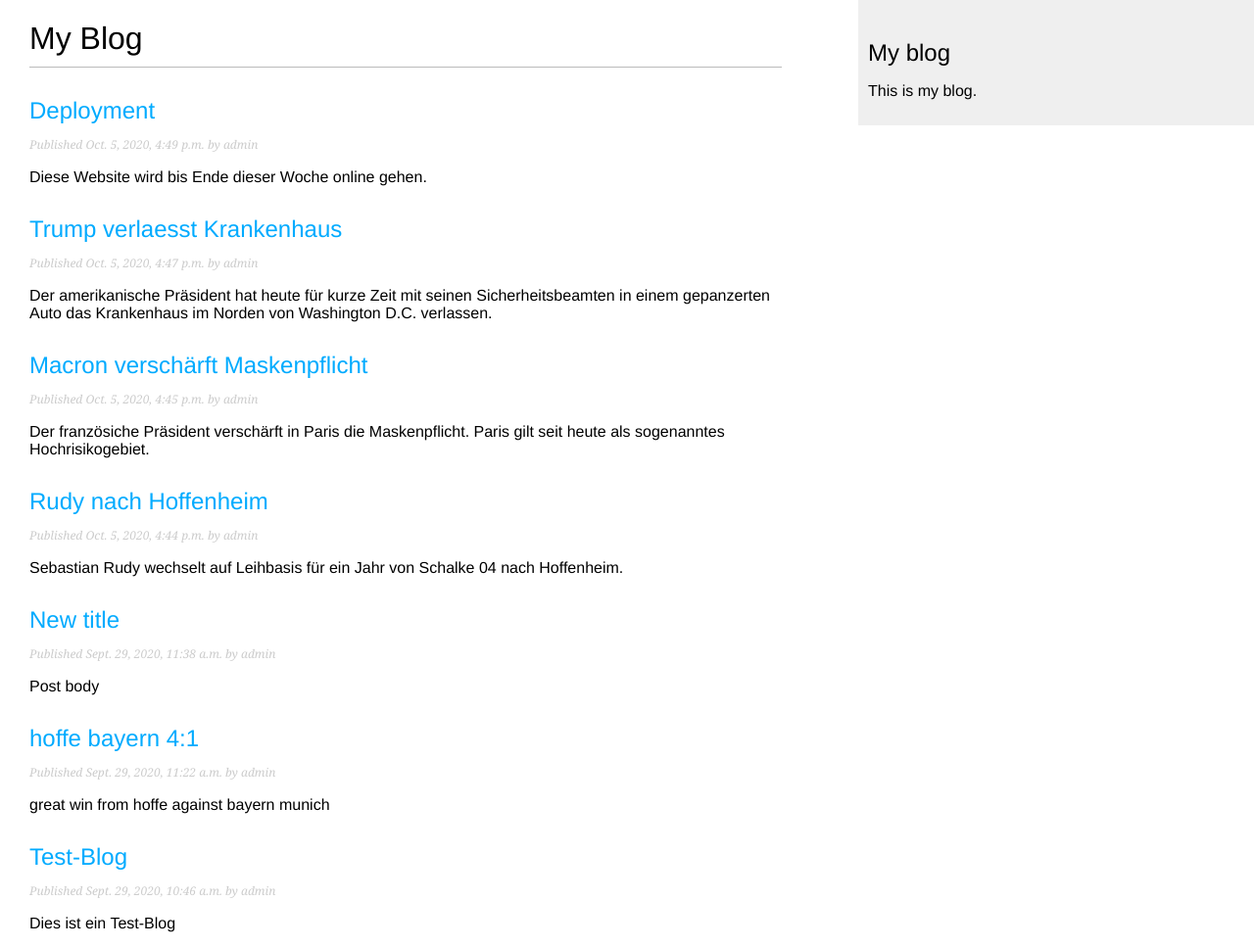
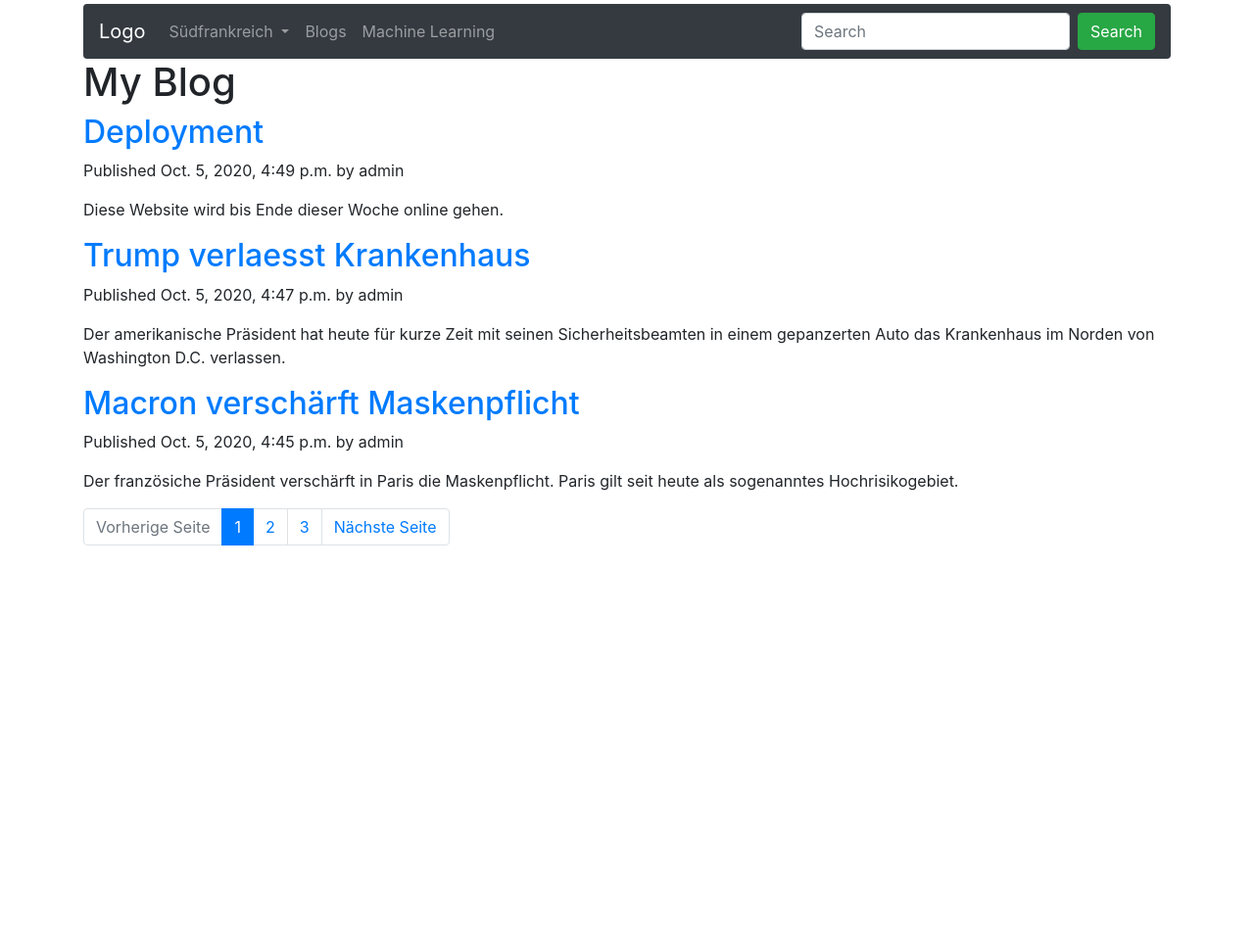
Before and after one commit to thpolzer/mysite, a Django app: page /blog/ in a window 1280 px wide. Shown: the whole page at 98% size. After the commit the page ends 557 px from the top, so only its background shows below. Run offline with Django 3.2, Linux system fonts and the light colour scheme; data comes from the database, SQL or seed files in the repository; both versions use the stored data as it was after the commit; some libraries are stand-ins or nearby versions.

Commit message:
pagination implemented

```diff
--- a/blog/templates/blog/post/detail.html
+++ b/blog/templates/blog/post/detail.html
@@ -1,4 +1,4 @@
-{% extends "blog/base.html" %}
+{% extends "basis.html" %}
 
 {% block title %} {{ post.title }} {% endblock %}
 
@@ -8,4 +8,5 @@
     Published {{ post.publish }} by {{ post.author }}
   </p>
   {{ post.body|linebreaks }}
+
 {% endblock %}
--- a/blog/templates/blog/post/list.html
+++ b/blog/templates/blog/post/list.html
@@ -1,8 +1,9 @@
-{% extends "blog/base.html" %}
+{% extends "basis.html" %}
 
 {% block title %}My Blog{% endblock %}
 
 {% block content %}
+{% with page=posts %}
   <h1>My Blog</h1>
   {% for post in posts %}
     <h2>
@@ -16,4 +17,33 @@
     {{ post.body|truncatewords:30|linebreaks }}
   {% endfor %}
 
+
+
+<nav aria-label="Page navigation blogs">
+  <ul class="pagination">
+    {% if page.has_previous %}
+    <li class="page-item"><a class="page-link" href="?page={{page.previous_page_number}}">Vorherige Seite</a></li>
+    {% else %}
+    <li class="page-item disabled"><a class="page-link" href="?page=1">Vorherige Seite</a></li>
+    {% endif %}
+    {% for curr_page in page.paginator.page_range %}
+    {% if curr_page == page.number %}
+    <li class="page-item active"><a class="page-link" href="?page={{curr_page}}">{{curr_page}}</a></li>
+    {% else %}
+    <li class="page-item"><a class="page-link" href="?page={{curr_page}}">{{curr_page}}</a></li>
+    {% endif %}
+    {% endfor %}
+    {% if page.has_next %}
+    <li class="page-item"><a class="page-link" href="?page={{page.next_page_number}}">Nächste Seite</a></li>
+    {% else %}
+    <li class="page-item disabled"><a class="page-link" href="?page={{page.paginator.num_pages}}">Nächste Seite</a></li>
+    {% endif %}
+  </ul>
+</nav>
+
+
+
+
+
+{% endwith %}
 {% endblock %}
--- a/blog/views.py
+++ b/blog/views.py
@@ -1,10 +1,21 @@
 from django.shortcuts import render, get_object_or_404
+from django.core.paginator import Paginator,EmptyPage,PageNotAnInteger
 from .models import Post
 
 # Create your views here.
 def post_list(request):
-    posts = Post.published.all()
-    return render (request,'blog/post/list.html',{'posts':posts})
+    object_list = Post.published.all()
+    paginator = Paginator(object_list, 3) # 3 posts per page
+    page = request.GET.get('page')
+    try:
+        posts = paginator.page(page)
+    except PageNotAnInteger:
+        # if page is not an integer return the first page
+        posts = paginator.page(1)
+    except EmptyPage:
+        # if page is out of range return the last page
+        posts = paginator.page(paginator.num_pages)
+    return render (request,'blog/post/list.html',{'page':page,'posts':posts})
 
 def post_detail(request,year,month,day,post):
     post = get_object_or_404(Post,slug=post,status='published',publish__year=year,publish__month=month,publish__day=day)
--- a/mysite/urls.py
+++ b/mysite/urls.py
@@ -20,4 +20,5 @@ urlpatterns = [
     path('admin/', admin.site.urls),
     path('blog/', include('blog.urls', namespace='blog')),
     path('home/', include('start.urls', namespace='start')),
+    path('', include('start.urls', namespace='start')),
 ]
--- a/templates/basis.html
+++ b/templates/basis.html
@@ -29,24 +29,29 @@
 
   <!-- Links -->
   <ul class="navbar-nav">
+
+  <!-- Dropdown -->
+    <li class="nav-item dropdown">
+      <a class="nav-link dropdown-toggle" href="#" id="navbardrop" data-toggle="dropdown">
+        Südfrankreich
+      </a>
+      <div class="dropdown-menu">
+        <a class="dropdown-item" href="#">Agde</a>
+        <a class="dropdown-item" href="#">Béziers</a>
+        <a class="dropdown-item" href="#">Sète</a>
+        <a class="dropdown-item" href="#">Pézenas</a>
+        <a class="dropdown-item" href="#">Arrière-Pays</a>
+      </div>
+    </li>
+
     <li class="nav-item">
-      <a class="nav-link" href="#">Link 1</a>
+      <a class="nav-link" href="/blog">Blogs</a>
     </li>
     <li class="nav-item">
-      <a class="nav-link" href="#">Link 2</a>
+      <a class="nav-link" href="#">Machine Learning</a>
     </li>
 
-    <!-- Dropdown -->
-    <li class="nav-item dropdown">
-      <a class="nav-link dropdown-toggle" href="#" id="navbardrop" data-toggle="dropdown">
-        Dropdown link
-      </a>
-      <div class="dropdown-menu">
-        <a class="dropdown-item" href="#">Link 1</a>
-        <a class="dropdown-item" href="#">Link 2</a>
-        <a class="dropdown-item" href="#">Link 3</a>
-      </div>
-    </li>
+
   </ul>
 
 <!--   search field, aligned to the right  -->
```
Also changed, not shown: blog/templates/pagination.html (added, +14 -0 lines), start/templates/start/index.html (+12 -0 lines), db.sqlite3.
